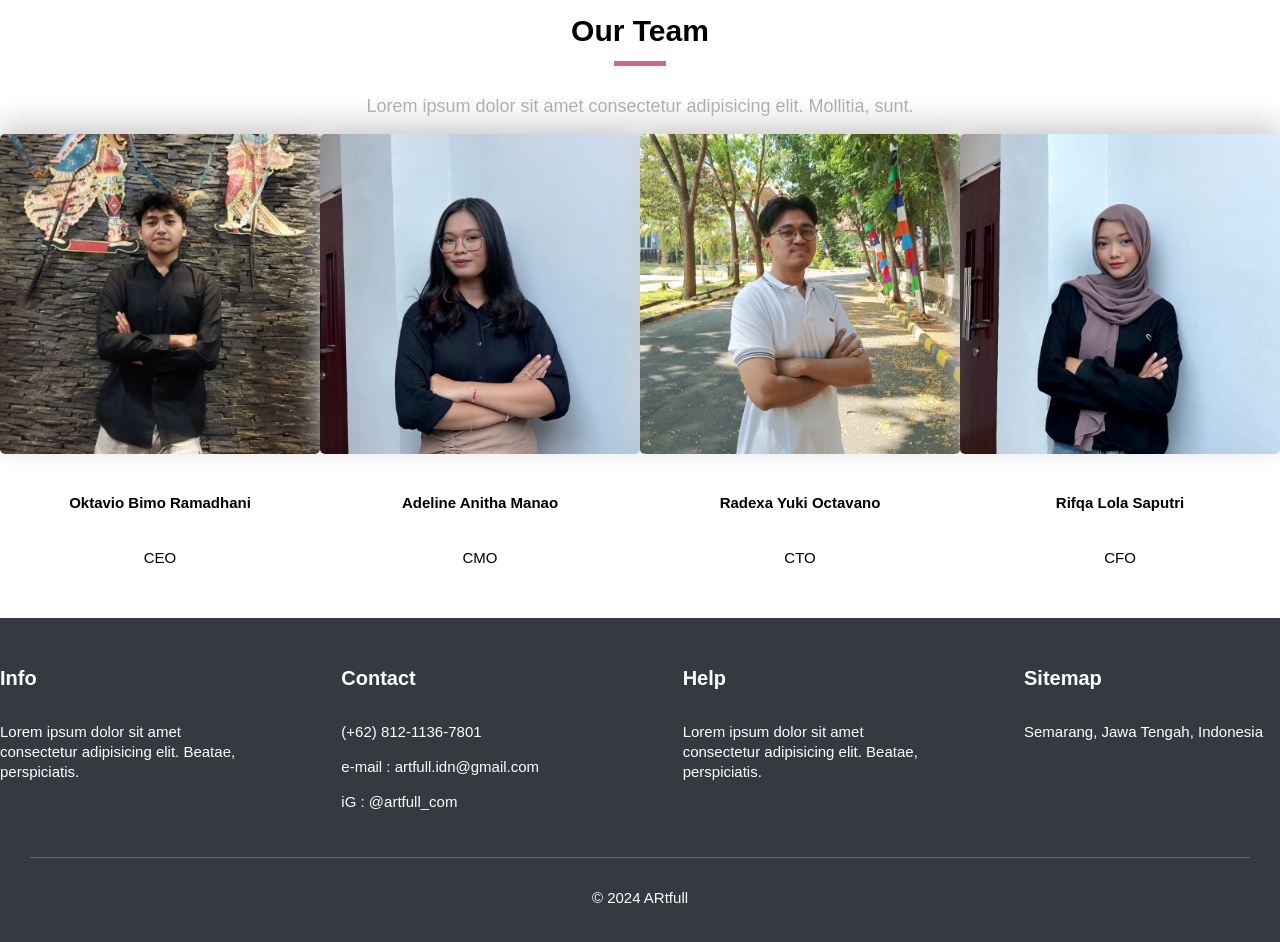
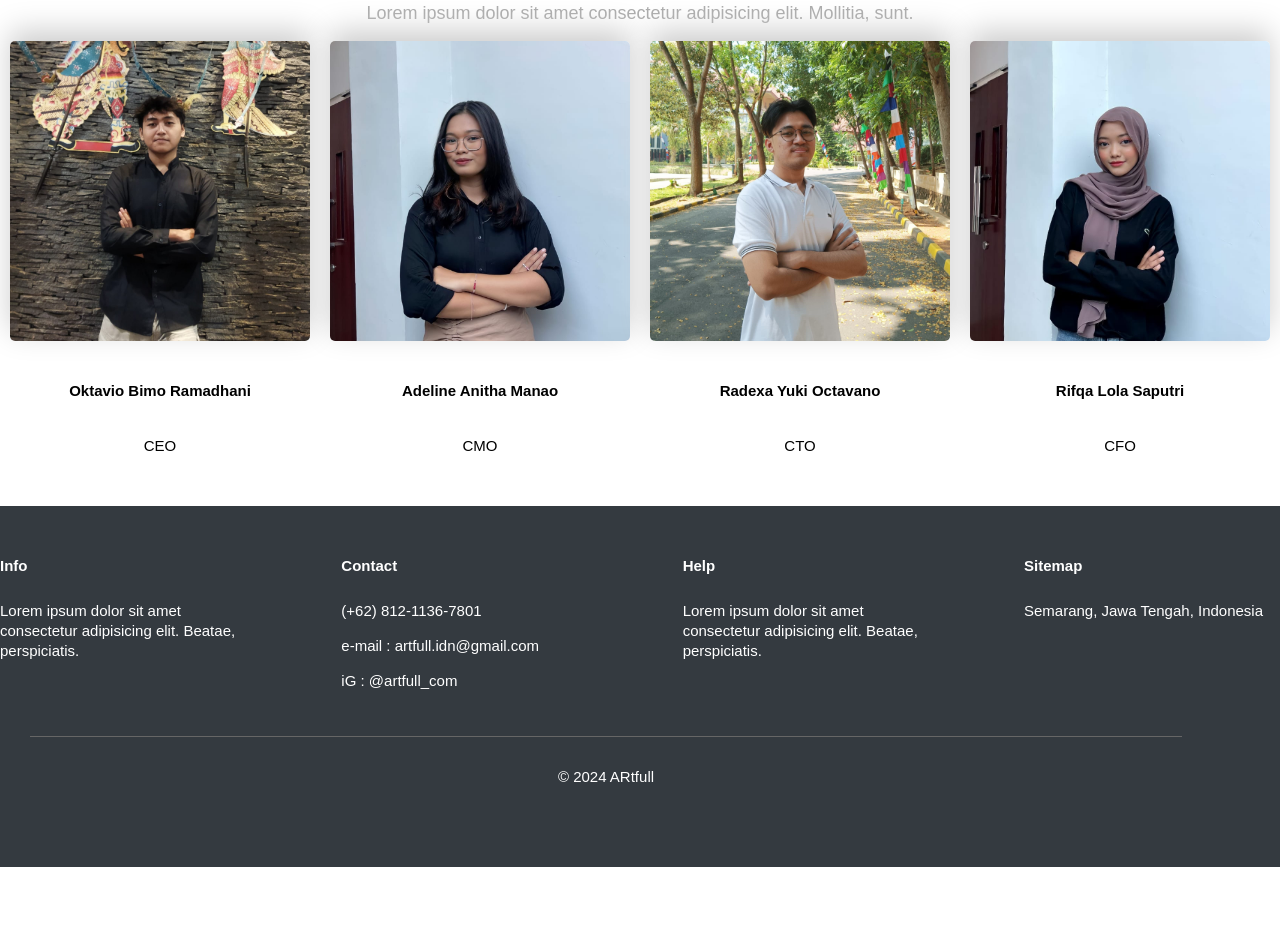
Before and after one commit to ARtfullteam/artfull.ac.id, a plain HTML site: page index.html in a window 1280 px wide. Shown: the part 1724-2666 px from the top of the page. After the commit the page ends 2591 px from the top, so only its background shows below. Drawn offline with nearby package versions, Linux system fonts and the light colour scheme.

Commit message:
Update style.css

```diff
--- a/style.css
+++ b/style.css
@@ -190,13 +190,13 @@ tim h6 {
   text-align: center;
 }
 .aplication img {
-  width: 500px;
+  width: 300px;
   text-align: center;
 }
 .aplication div,
 .tim div {
   text-align: center;
-  width: 500px;
+  width: 300px;
 }
 .tim img {
   width: 100%;
@@ -218,11 +218,11 @@ footer .layar-dalam div {
 }
 footer .layar-dalam h5 {
   margin-top: 0px;
-  font-size: 20px;
+  font-size: 15px;
   font-weight: bold;
 }
 footer .layar-dalam .copyright {
-  width: 100%;
+  width: 90%;
   margin: 30px;
   padding-top: 30px;
   border-top: 1px solid #666;
```
